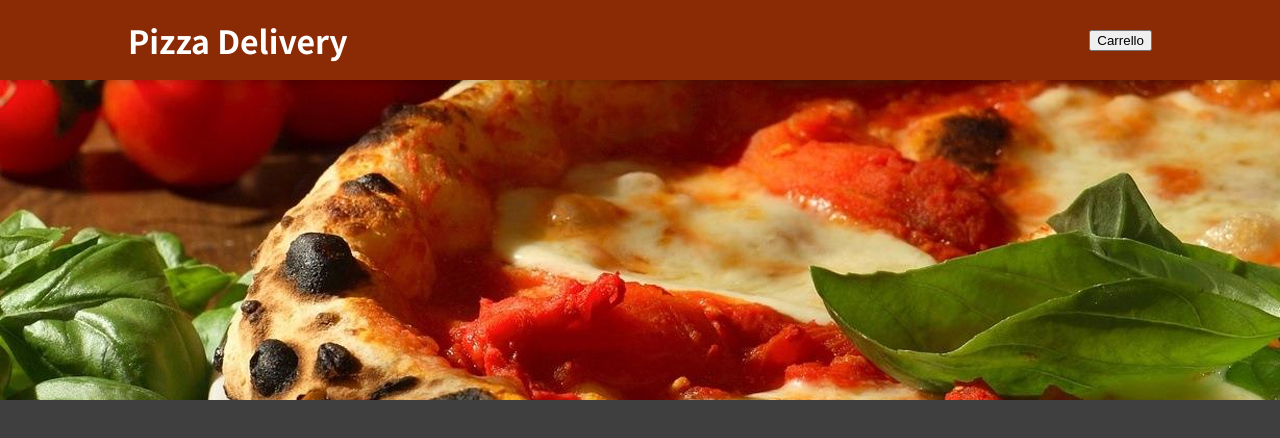
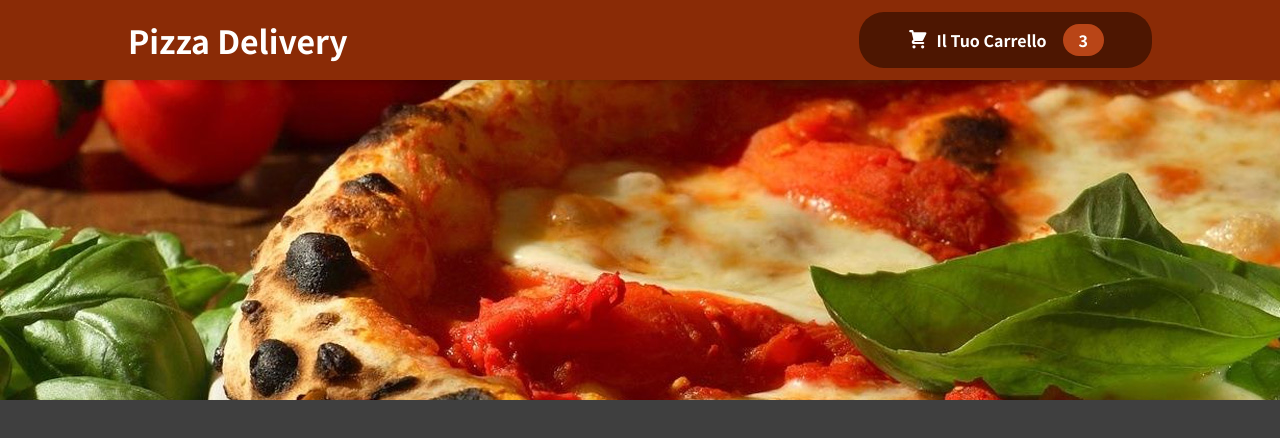
Before and after one commit to omostr/pizza-delivery-app, a React (Create React App) app: page / in a window 1280 px wide. Shown: the top 438 px of the page. Built offline with nearby package versions, Linux system fonts and the light colour scheme.

Commit message:
Add HeaderCart Component

```diff
--- /dev/null
+++ b/src/components/Cart/CartIcon.js
@@ -0,0 +1,13 @@
+const CartIcon = () => {
+  return (
+    <svg
+      xmlns="http://www.w3.org/2000/svg"
+      viewBox="0 0 20 20"
+      fill="currentColor"
+    >
+      <path d="M3 1a1 1 0 000 2h1.22l.305 1.222a.997.997 0 00.01.042l1.358 5.43-.893.892C3.74 11.846 4.632 14 6.414 14H15a1 1 0 000-2H6.414l1-1H14a1 1 0 00.894-.553l3-6A1 1 0 0017 3H6.28l-.31-1.243A1 1 0 005 1H3zM16 16.5a1.5 1.5 0 11-3 0 1.5 1.5 0 013 0zM6.5 18a1.5 1.5 0 100-3 1.5 1.5 0 000 3z" />
+    </svg>
+  );
+};
+
+export default CartIcon;
--- a/src/components/Layout/Header.js
+++ b/src/components/Layout/Header.js
@@ -1,15 +1,17 @@
-import { Fragment } from "react";
-import headerImage from "../../assets/header.jpg";
-import classes from "./Header.module.css";
+import { Fragment } from 'react';
+
+import HeaderCartButton from './HeaderCartButton';
+import headerImage from '../../assets/header.jpg';
+import classes from './Header.module.css';
 
 const Header = (props) => {
   return (
     <Fragment>
       <header className={classes.header}>
         <h1>Pizza Delivery</h1>
-        <button> Carrello </button>
+        <HeaderCartButton />
       </header>
-      <div className={classes["main-image"]}>
+      <div className={classes['main-image']}>
         <img src={headerImage} alt="Pizza Napoletana" />
       </div>
     </Fragment>
--- /dev/null
+++ b/src/components/Layout/HeaderCart.module.css
@@ -0,0 +1,59 @@
+.button {
+  cursor: pointer;
+  font: inherit;
+  border: none;
+  background-color: #4d1601;
+  color: white;
+  padding: 0.75rem 3rem;
+  display: flex;
+  justify-content: space-around;
+  align-items: center;
+  border-radius: 25px;
+  font-weight: bold;
+}
+
+.button:hover,
+.button:active {
+  background-color: #2c0d00;
+}
+
+.icon {
+  width: 1.35rem;
+  height: 1.35rem;
+  margin-right: 0.5rem;
+}
+
+.badge {
+  background-color: #b94517;
+  padding: 0.25rem 1rem;
+  border-radius: 25px;
+  margin-left: 1rem;
+  font-weight: bold;
+}
+
+.button:hover .badge,
+.button:active .badge {
+  background-color: #92320c;
+}
+
+.bump {
+  animation: bump 300ms ease-out;
+}
+
+@keyframes bump {
+  0% {
+    transform: scale(1);
+  }
+  10% {
+    transform: scale(0.9);
+  }
+  30% {
+    transform: scale(1.1);
+  }
+  50% {
+    transform: scale(1.15);
+  }
+  100% {
+    transform: scale(1);
+  }
+}
--- /dev/null
+++ b/src/components/Layout/HeaderCartButton.js
@@ -0,0 +1,16 @@
+import CartIcon from '../Cart/CartIcon';
+import classes from './HeaderCart.module.css';
+
+const HeaderCartButton = (props) => {
+  return (
+    <button className={classes.button}>
+      <span className={classes.icon}>
+        <CartIcon />
+      </span>
+      <span>Il Tuo Carrello</span>
+      <span className={classes.badge}>3</span>
+    </button>
+  );
+};
+
+export default HeaderCartButton;
```
Also changed, not shown: 1 other file (tests, documents, lock files or other folders).
